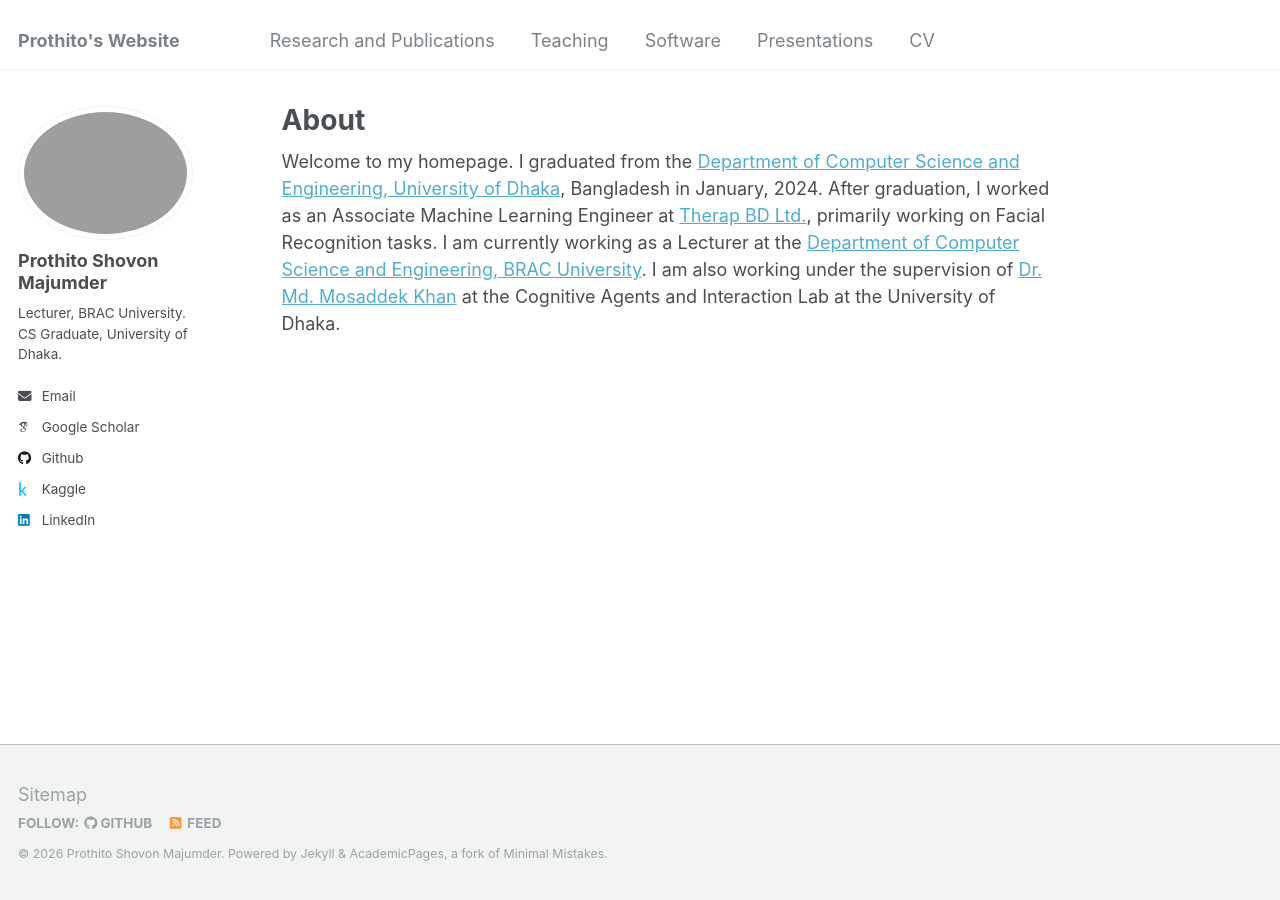
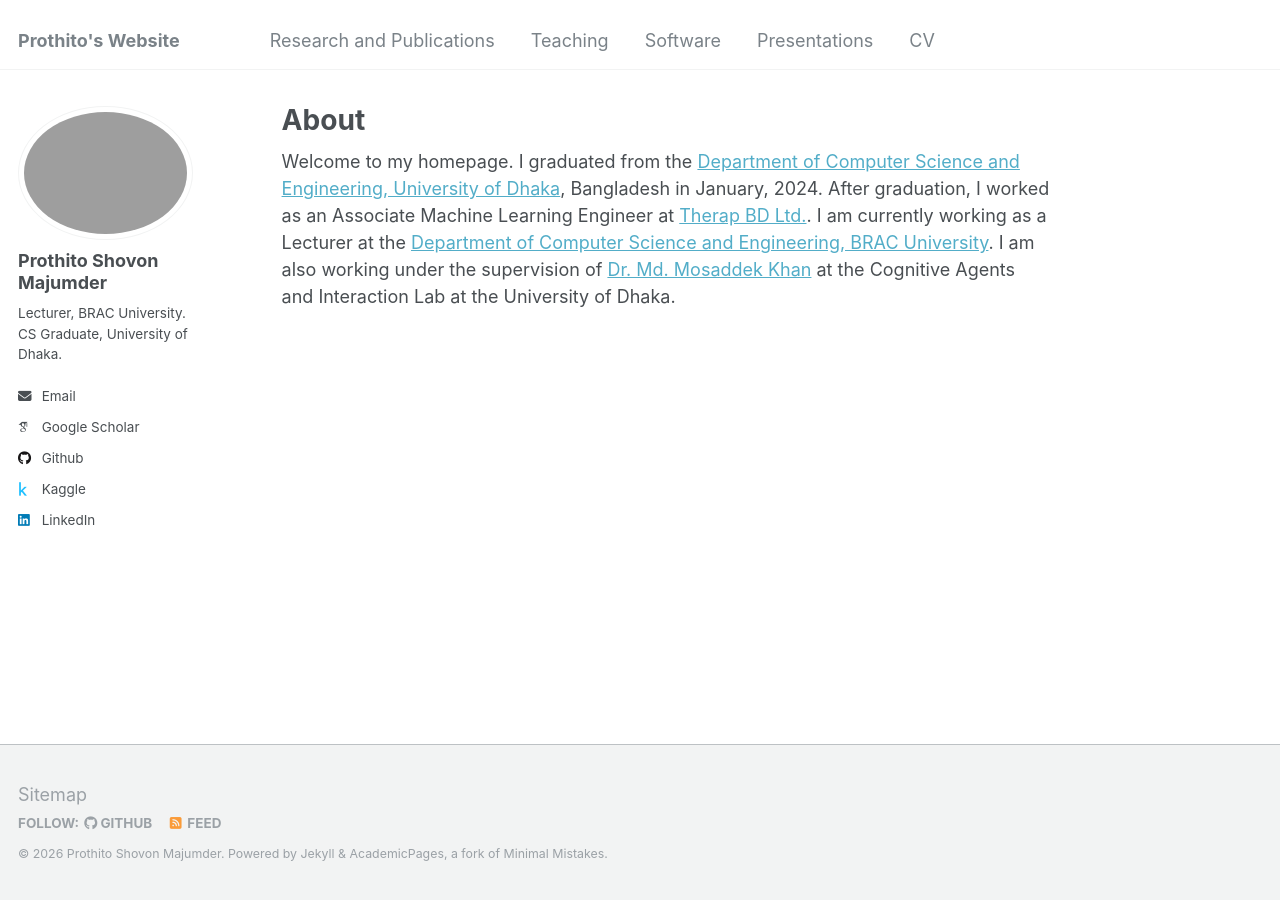
Before and after one commit to prothitoshovon/prothitoshovon.github.io, a Jekyll site: the page built from _pages/about.md, in a window 1280 px wide. Built offline with Jekyll 4.4.1, drawn with Linux system fonts in a browser that asks for light colours; some web fonts are replaced.

Commit message:
homepage fix

```diff
--- a/_pages/about.md
+++ b/_pages/about.md
@@ -15,7 +15,7 @@ A data-driven personal website
 Like many other Jekyll-based GitHub Pages templates, Academic Pages makes you separate the website's content from its form. The content & metadata of your website are in structured markdown files, while various other files constitute the theme, specifying how to transform that content & metadata into HTML pages. You keep these various markdown (.md), YAML (.yml), HTML, and CSS files in a public GitHub repository. Each time you commit and push an update to the repository, the [GitHub pages](https://pages.github.com/) service creates static HTML pages based on these files, which are hosted on GitHub's servers free of charge.
 
 Many of the features of dynamic content management systems (like Wordpress) can be achieved in this fashion, using a fraction of the computational resources and with far less vulnerability to hacking and DDoSing. You can also modify the theme to your heart's content without touching the content of your site. If you get to a point where you've broken something in Jekyll/HTML/CSS beyond repair, your markdown files describing your talks, publications, etc. are safe. You can rollback the changes or even delete the repository and start over -- just be sure to save the markdown files! Finally, you can also write scripts that process the structured data on the site, such as [this one](https://github.com/academicpages/academicpages.github.io/blob/master/talkmap.ipynb) that analyzes metadata in pages about talks to display [a map of every location you've given a talk](https://academicpages.github.io/talkmap.html). -->
-Welcome to my homepage. I graduated from the [Department of Computer Science and Engineering, University of Dhaka](https://du.ac.bd/body/CSE), Bangladesh in January, 2024. After graduation, I worked as an Associate Machine Learning Engineer at [Therap BD Ltd.](https://therapbd.com/), primarily working on Facial Recognition tasks. I am currently working as a Lecturer at the [Department of Computer Science and Engineering, BRAC University](https://cse.sds.bracu.ac.bd/). I am also working under the supervision of [Dr. Md. Mosaddek Khan](https://mmkhansajeeb.com/) at the Cognitive Agents and Interaction Lab at the University of Dhaka.
+Welcome to my homepage. I graduated from the [Department of Computer Science and Engineering, University of Dhaka](https://du.ac.bd/body/CSE), Bangladesh in January, 2024. After graduation, I worked as an Associate Machine Learning Engineer at [Therap BD Ltd.](https://therapbd.com/). I am currently working as a Lecturer at the [Department of Computer Science and Engineering, BRAC University](https://cse.sds.bracu.ac.bd/). I am also working under the supervision of [Dr. Md. Mosaddek Khan](https://mmkhansajeeb.com/) at the Cognitive Agents and Interaction Lab at the University of Dhaka.
 
 
 <!--Getting started
```
